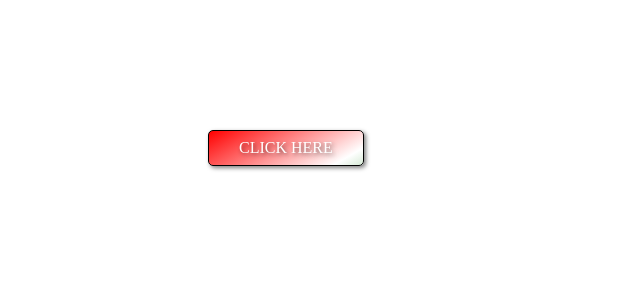
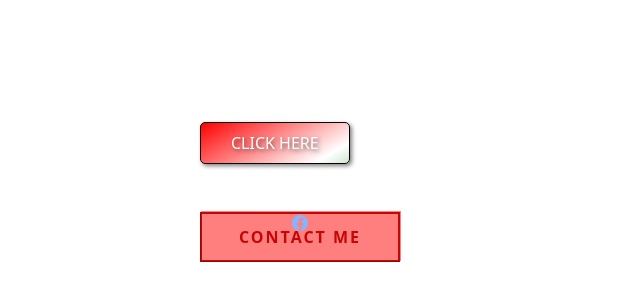
Before and after one commit to Simonemngl/BottoneParticolare_simone_mongelli, a plain HTML site: page index.html in a window 1280 px wide. Shown: the part 78-378 px from the top of the page, without its empty margins (0-640 px from the left). Drawn offline with nearby package versions, Linux system fonts and the light colour scheme.

Commit message:
da completare

```diff
--- a/index.html
+++ b/index.html
@@ -1,10 +1,12 @@
-<!DOCTYPE html>
+<!doctype html>
 <html lang="en">
-<head>
-    <meta charset="UTF-8">
-    <meta name="viewport" content="width=device-width, initial-scale=1.0">
-    <title>Document</title>
-
+  <head>
+    <meta charset="utf-8">
+    <meta name="viewport" content="width=device-width, initial-scale=1">
+    <title>Bootstrap demo</title>
+    <link href="https://cdn.jsdelivr.net/npm/bootstrap@5.3.2/dist/css/bootstrap.min.css" rel="stylesheet" integrity="sha384-T3c6CoIi6uLrA9TneNEoa7RxnatzjcDSCmG1MXxSR1GAsXEV/Dwwykc2MPK8M2HN" crossorigin="anonymous">
+    <!-- icons -->
+    <link rel="stylesheet" href="https://cdn.jsdelivr.net/npm/bootstrap-icons@1.11.1/font/bootstrap-icons.css">
     <style>
         body{
             padding: 200px;
@@ -31,15 +33,81 @@
 
             background-position: 100% 0px;
         }
+
+        .button-2{
+            display: inline-block;
+            height: 50px;
+            width: 200px;
+            background-color: white;
+            border: 2px solid rgb(141, 12, 12);
+            color: rgb(141, 12, 12);
+            text-transform: uppercase;
+            font-weight: bold;
+            letter-spacing: 2px;
+            transition: 0.7s;
+            position: relative;
+
+        }
+        .button-2:hover{
+            border: none;
+            transform: scale(1.4);
+        }
+        .links{
+            position: absolute;
+            width: 200px;
+            height: 50px;
+            background-color: red;
+            left: -1px;
+            bottom: -1px;
+            opacity: 0.5;
+        }
     </style>
-</head>
-<body>
+  </head>
+  <body>
+
+
+
+
+
+
 
 
 
 
 
     <a href="" class="button" > Click here</a>
+    <br>
+    <br>
+    <br>
 
-</body>
+    <button class="button-2">
+        <div class="links">
+            <a href="">
+                <i class="bi bi-facebook"></i>
+            </a>
+            <a href="">
+                <i class="fab fa-facebook-f"></i>
+            </a>
+            <a href="">
+                <i class="fab fa-facebook-f"></i>
+            </a>
+            <a href="">
+                <i class="fab fa-facebook-f"></i>
+            </a>
+        </div>
+        <span>Contact Me</span>
+    </button>
+
+
+
+
+
+
+
+
+
+
+
+    <script src="https://cdn.jsdelivr.net/npm/bootstrap@5.3.2/dist/js/bootstrap.bundle.min.js" integrity="sha384-C6RzsynM9kWDrMNeT87bh95OGNyZPhcTNXj1NW7RuBCsyN/o0jlpcV8Qyq46cDfL" crossorigin="anonymous"></script>
+  </body>
 </html>
```
